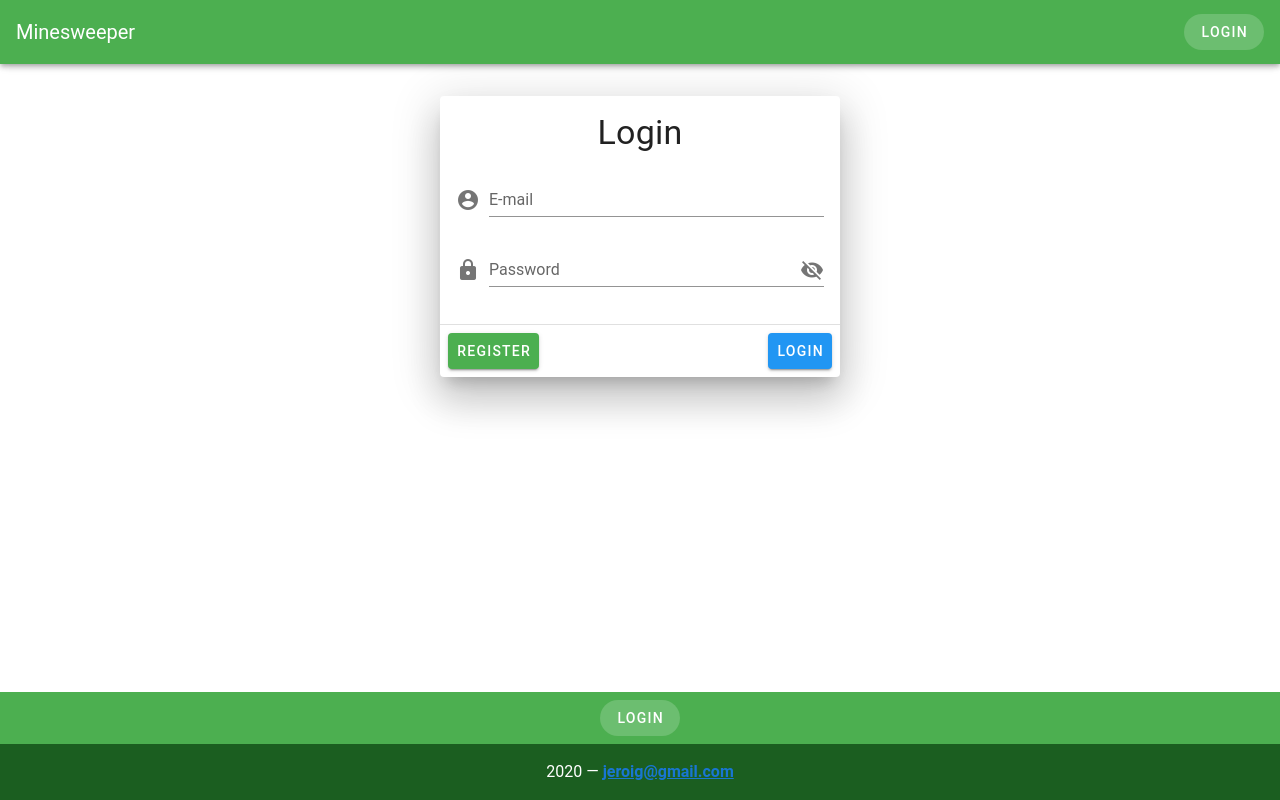
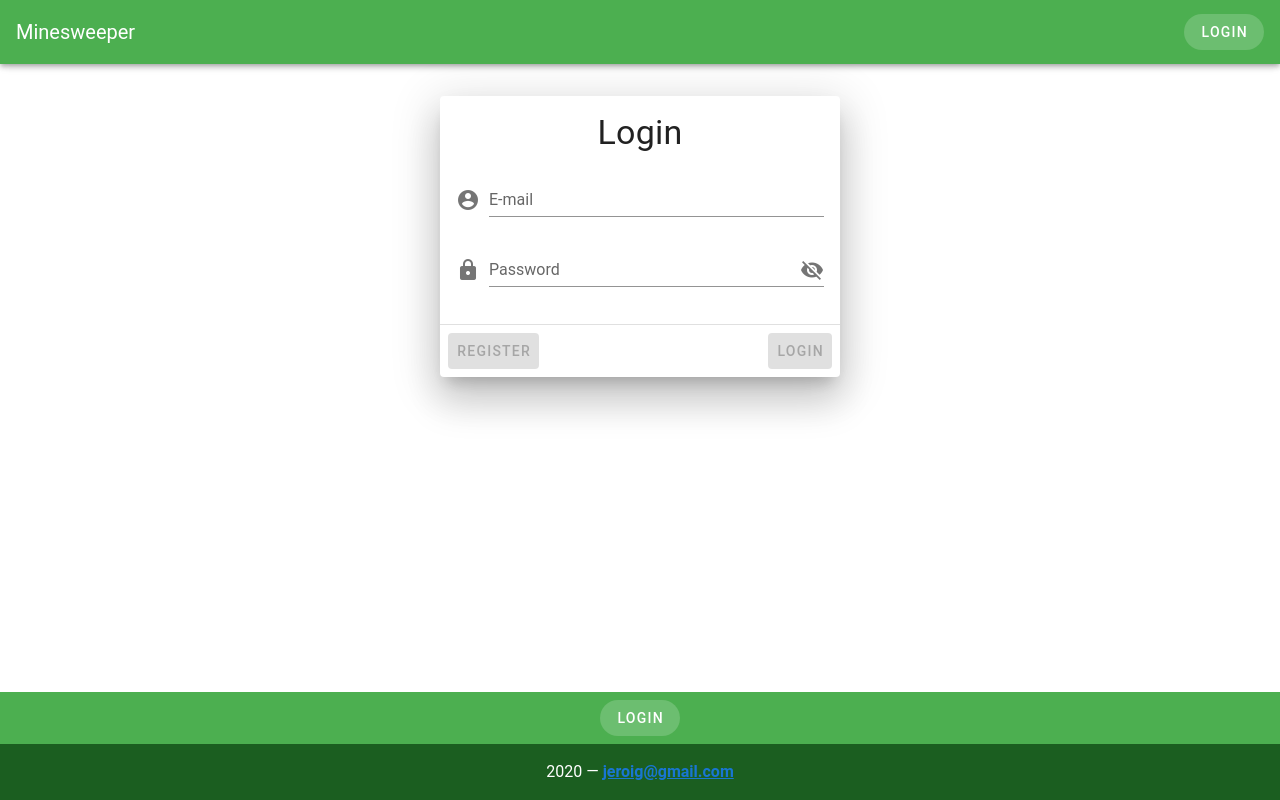
Before and after one commit to jeroig/minesweeper-vue, a Vue app: page / in a window 1280 px wide. Built offline with nearby package versions, Linux system fonts and the light colour scheme; what vue-swal would draw is missing.

Commit message:
Add "Login" validation

```diff
--- a/src/views/Login.vue
+++ b/src/views/Login.vue
@@ -4,17 +4,18 @@
       <v-col>
         <!-- Login Module -->
         <v-card width="400" class="mx-auto mt-5" elevation="24">
+          <v-form v-model="isFormValid">
             <v-card-title>
               <h1 class="display-1 mx-auto">Login</h1>
             </v-card-title>
             <v-card-text>
-            <v-form>
               <v-text-field
                 label="E-mail"
                 prepend-icon="mdi-account-circle"
                 v-model="email"
                 type="email"
                 name="email"
+                :rules="emailRules"
               />
               <v-text-field
                 :type="showPassword ? 'text' : 'password'"
@@ -24,15 +25,23 @@
                 @click:append="showPassword = !showPassword"
                 v-model="password"
                 name="password"
+                :rules="[v => !!v || 'Password is required']"
               />
-            </v-form>
             </v-card-text>
             <v-divider></v-divider>
             <v-card-actions>
-            <v-btn color="success" v-on:click="register">Register</v-btn>
+              <v-btn
+                color="success"
+                v-on:click="register"
+                :disabled="!isFormValid"
+                >Register</v-btn
+              >
               <v-spacer></v-spacer>
-            <v-btn color="info" v-on:click="login">Login</v-btn>
+              <v-btn color="info" v-on:click="login" :disabled="!isFormValid"
+                >Login</v-btn
+              >
             </v-card-actions>
+          </v-form>
         </v-card>
       </v-col>
     </v-row>
@@ -46,7 +55,19 @@ export default {
     return {
       showPassword: false,
       email: '',
-      password: ''
+      password: '',
+      isFormValid: false,
+      emailRules: [
+        value => value.indexOf('@') !== 0 || 'Email should have a username.',
+        value => value.includes('@') || 'Email should include an @ symbol.',
+        value =>
+          value.indexOf('.') - value.indexOf('@') > 1 ||
+          'Email should contain a valid domain.',
+        value => value.includes('.') || 'Email should include a period symbol.',
+        value =>
+          value.indexOf('.') <= value.length - 3 ||
+          'Email should contain a valid domain extension.'
+      ]
     }
   },
   methods: {
```
Lines whose indentation alone changed are shown as unchanged.
